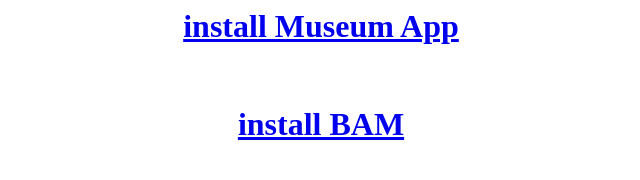
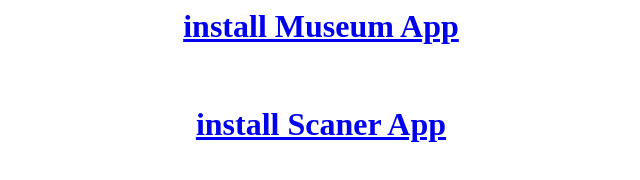
Before and after one commit to monowar71/monowar71.github.io, a plain HTML site: page index.html in a window 1280 px wide. Shown: the whole page, without its empty margins (319-959 px from the left). Drawn offline with Linux system fonts and the light colour scheme.

Commit message:
Scaner app add

```diff
--- a/index.html
+++ b/index.html
@@ -5,7 +5,7 @@
         <center>
             <h1><a href="itms-services://?action=download-manifest&url=https://dl.dropbox.com/s/7s515lkcej13710/Russianrailwaymuseum.plist">install Museum App</a></h1>
             <br>
-            <h1><a href="itms-services://?action=download-manifest&url=https://dl.dropbox.com/s/ubxesqpkgki310g/Radio-BAM.plist">install BAM</a></h1>
+            <h1><a href="itms-services://?action=download-manifest&url=https://dl.dropbox.com/s/bdo56q5uejc34o3/infomediaScanerapp.plist">install Scaner App</a></h1>
         </center>
     </body>
 </html>
```
